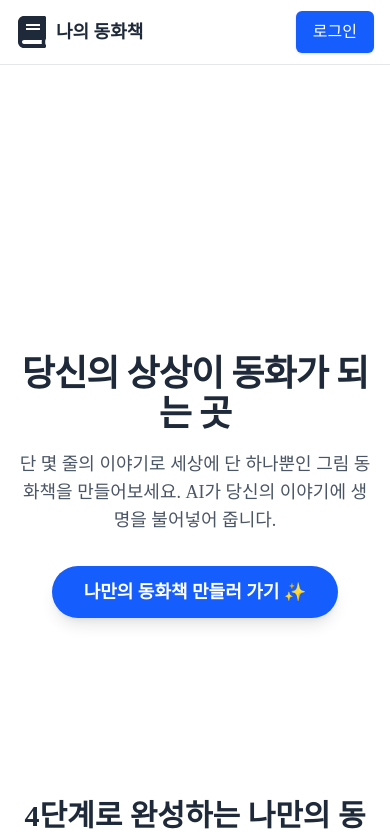
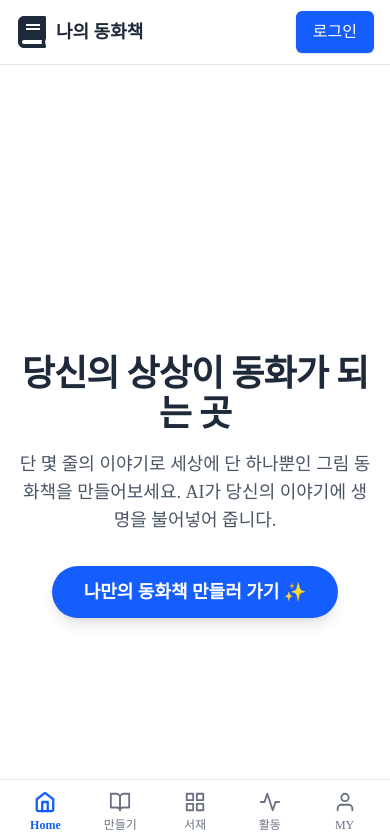
Before and after one commit to my-fairy-tale/frontend, a Next.js app: page / in a window 390 px wide. Shown: the top 834 px of the page. Built offline with nearby package versions, Linux system fonts and the light colour scheme; no server answers.

Commit message:
feat: mobile footer

```diff
--- a/src/app/layout.tsx
+++ b/src/app/layout.tsx
@@ -7,6 +7,7 @@ import GlobalModal from '@/components/ui/modal/global-modal';
 import ReactQueryProvider from '@/components/provider/react-query-provider';
 import AuthProvider from '@/components/provider/auth-provider';
 import { auth } from '@/auth';
+import MobileFooter from '@/components/layout/mobile-footer';
 
 export const metadata: Metadata = {
   title: 'my fairy tale',
@@ -34,6 +35,7 @@ export default async function RootLayout({
             <Header />
             {children}
             <GlobalModal />
+            <MobileFooter />
             <Footer />
           </ReactQueryProvider>
         </AuthProvider>
--- /dev/null
+++ b/src/components/layout/mobile-footer.tsx
@@ -0,0 +1,48 @@
+'use client';
+
+import Link from 'next/link';
+import { usePathname } from 'next/navigation';
+import { FiHome, FiBookOpen, FiGrid, FiActivity, FiUser } from 'react-icons/fi';
+
+const navItems = [
+  { href: '/', label: 'Home', icon: FiHome },
+  { href: '/books', label: '만들기', icon: FiBookOpen },
+  { href: '/library', label: '서재', icon: FiGrid },
+  { href: '/activity', label: '활동', icon: FiActivity },
+  { href: '/mypage', label: 'MY', icon: FiUser },
+];
+
+export default function MobileFooter() {
+  const pathname = usePathname();
+
+  return (
+    <nav className="md:hidden fixed bottom-0 left-0 right-0 bg-white border-t border-gray-200 z-50">
+      <div className="flex items-center justify-around h-16 px-2">
+        {navItems.map((item) => {
+          const isActive =
+            item.href === '/'
+              ? pathname === item.href
+              : pathname.startsWith(item.href);
+          const Icon = item.icon;
+
+          return (
+            <Link
+              key={item.href}
+              href={item.href}
+              className={`flex flex-col items-center justify-center flex-1 h-full gap-1 transition-colors ${
+                isActive
+                  ? 'text-blue-600'
+                  : 'text-gray-500 hover:text-gray-900'
+              }`}
+            >
+              <Icon size={22} strokeWidth={isActive ? 2.5 : 2} />
+              <span className={`text-xs ${isActive ? 'font-semibold' : 'font-medium'}`}>
+                {item.label}
+              </span>
+            </Link>
+          );
+        })}
+      </div>
+    </nav>
+  );
+}
```
